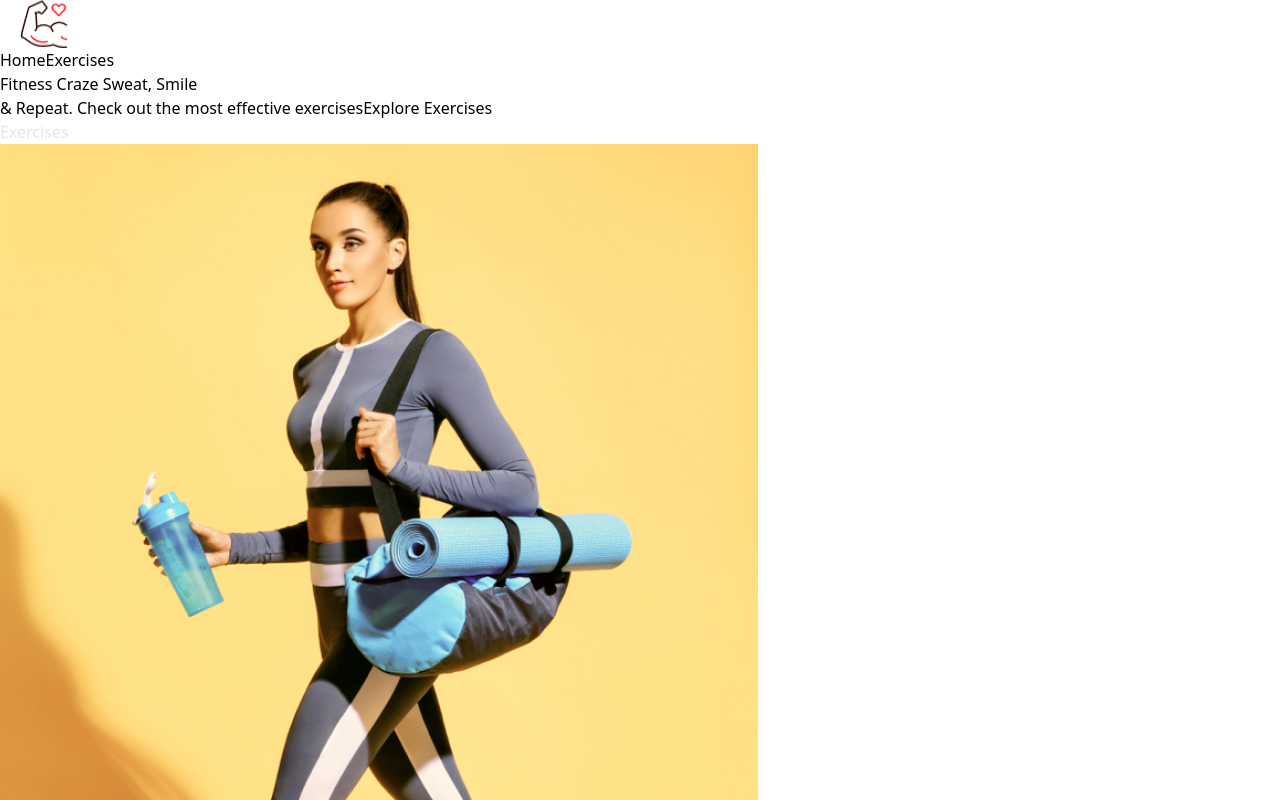
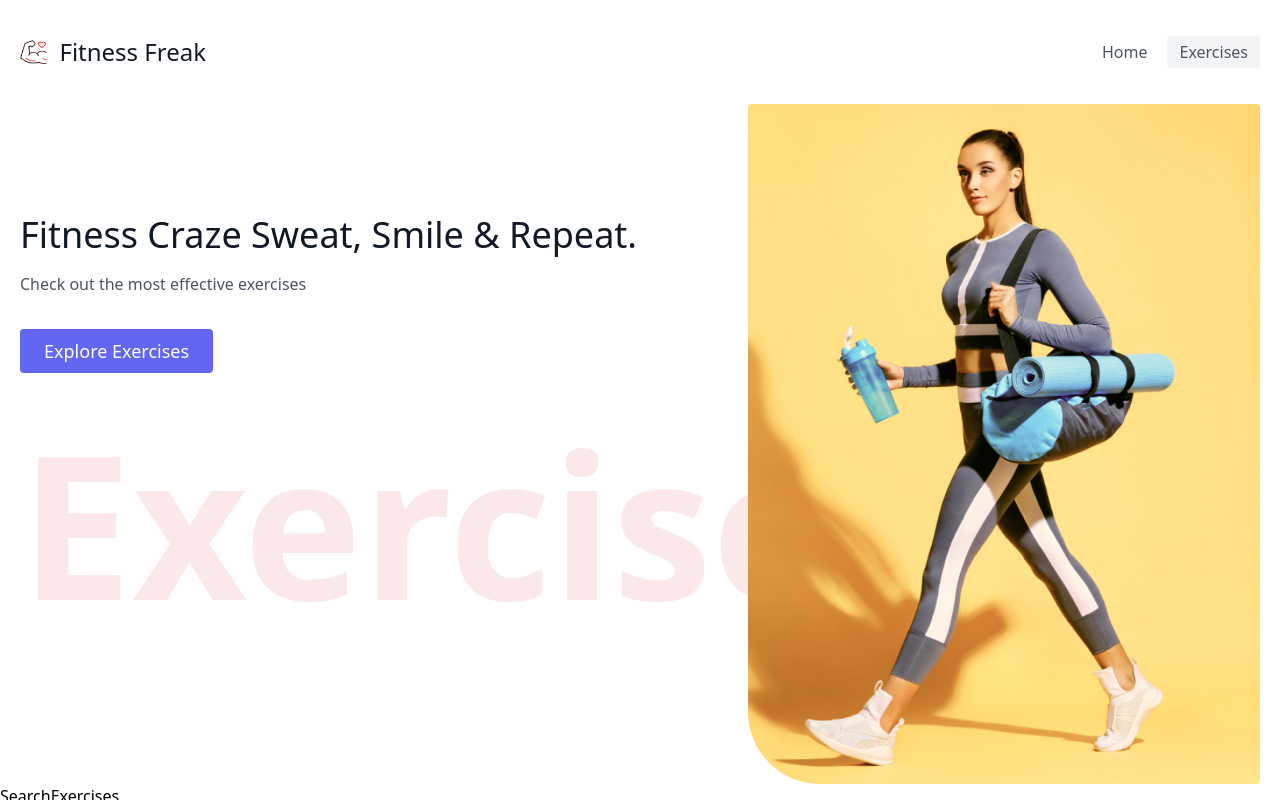
Before and after one commit to MdTehseenKhan/fitness-freak-gym, a React (Vite) app: page / in a window 1280 px wide. Shown: the top 800 px of the page. Built offline with nearby package versions, Linux system fonts and the light colour scheme.

Commit message:
HeroBanner

```diff
--- a/src/components/HeroBanner.jsx
+++ b/src/components/HeroBanner.jsx
@@ -2,23 +2,39 @@ import HeroBannerImage from "../assets/images/banner.png"
 
 const HeroBanner = () => {
   return (
-    <div>
-      Fitness Craze Sweat, Smile <br /> & Repeat. Check out the most effective
-      exercises
-      <a href="#exercises">Explore Exercises</a>
-      <div
-        className="opacity-10"
-        // sx={{
-        //   opacity: 0.1,
-        //   display: { lg: "block", xs: "none" },
-        //   fontWeight: 600,
-        //   fontSize: 200,
-        // }}
-      >
-        Exercises
-      </div>
-      <img src={HeroBannerImage} alt="" className="hero-banner-img" />
-    </div>
+    <>
+      <section className="text-gray-600 body-font">
+        <div className="container mx-auto flex px-5 md:flex-row flex-col items-center">
+          <div className="lg:flex-grow md:w-1/2 lg:pr-24 md:pr-16 flex flex-col md:items-start md:text-left mb-16 md:mb-0 items-center text-center">
+            <h1 className="title-font sm:text-4xl text-3xl mb-4 font-medium text-gray-900">
+              Fitness Craze Sweat, Smile
+              <br className="inline-block md:hidden" /> & Repeat.
+            </h1>
+            <p className="mb-8 leading-relaxed">
+              Check out the most effective exercises
+            </p>
+            <div className="flex justify-center">
+              <a
+                href="#exercises"
+                className="inline-flex text-white bg-indigo-500 border-0 py-2 px-6 focus:outline-none hover:bg-indigo-600 rounded text-lg"
+              >
+                Explore Exercises
+              </a>
+            </div>
+            <div className="opacity-10 hidden sm:block font-semibold text-[200px] text-red-600 -z-10">
+              Exercises
+            </div>
+          </div>
+          <div className="lg:max-w-lg lg:w-full md:w-1/2 w-5/6">
+            <img
+              src={HeroBannerImage}
+              alt="Banner"
+              className="object-cover object-center rounded"
+            />
+          </div>
+        </div>
+      </section>
+    </>
   )
 }
 
--- a/src/components/Navbar.jsx
+++ b/src/components/Navbar.jsx
@@ -4,23 +4,30 @@ import Logo from "../assets/images/Logo.png"
 
 const Navbar = () => {
   return (
-    <div>
+    <>
+      <header className="text-gray-600 body-font">
+        <div className="mx-auto flex flex-wrap p-5 flex-col md:flex-row items-center">
+          <a className="flex title-font font-medium items-center text-gray-900 mb-4 md:mb-0">
             <Link to="/">
               <img
                 src={Logo}
                 alt="Fitness Craze"
-          style={{ width: "48px", height: "48px", margin: "0 20px" }}
+                className="w-6, h-6 mx-0 my-5"
               />
             </Link>
-      <div>
-        <button>
-          <Link to="/" style={{ textDecoration: "none" }}>
+            <span className="ml-3 text-2xl">Fitness Freak</span>
+          </a>
+          <nav className="md:ml-auto flex flex-wrap items-center text-base justify-center">
+            <Link to="/" className="mr-5 hover:text-indigo-900">
               Home
             </Link>
+          </nav>
+          <button className="inline-flex items-center bg-gray-100 border-0 py-1 px-3 focus:outline-none hover:bg-gray-200 rounded text-base mt-4 md:mt-0">
+            Exercises
           </button>
-        <a href="#exercises">Exercises</a>
         </div>
-    </div>
+      </header>
+    </>
   )
 }
 
```
Lines whose indentation alone changed are shown as unchanged.
